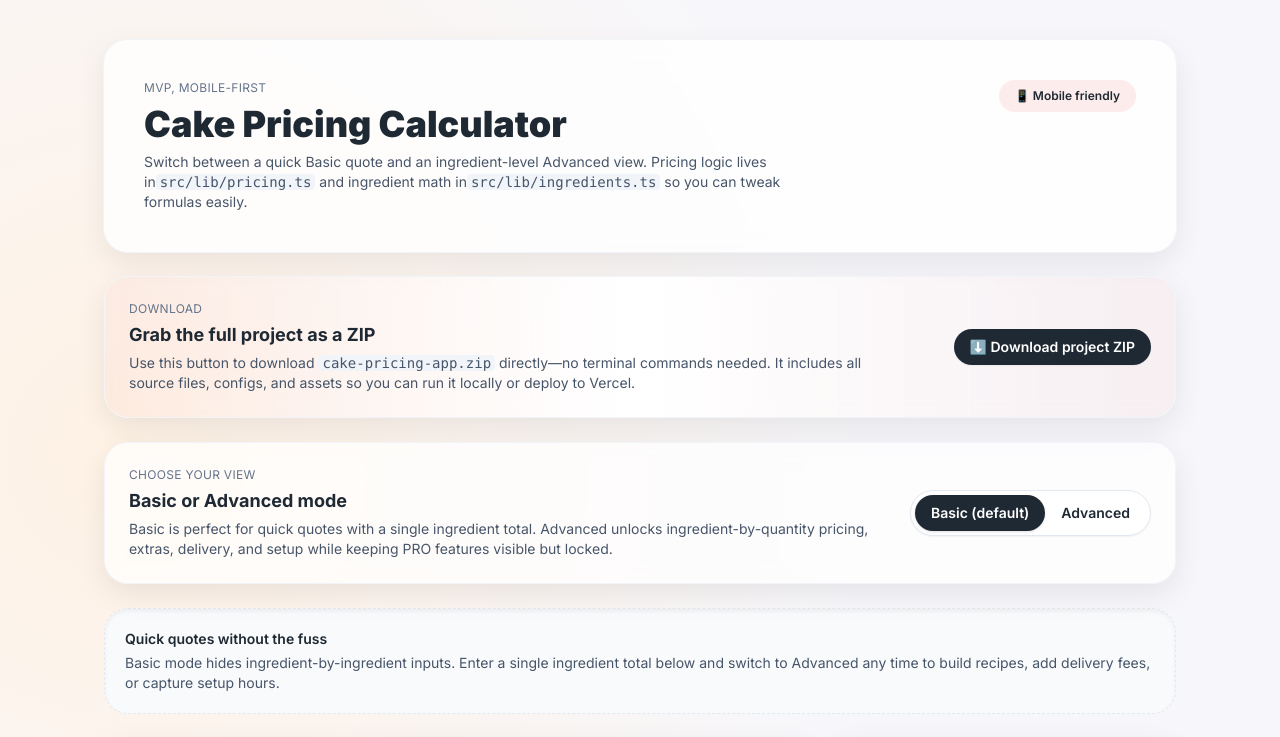
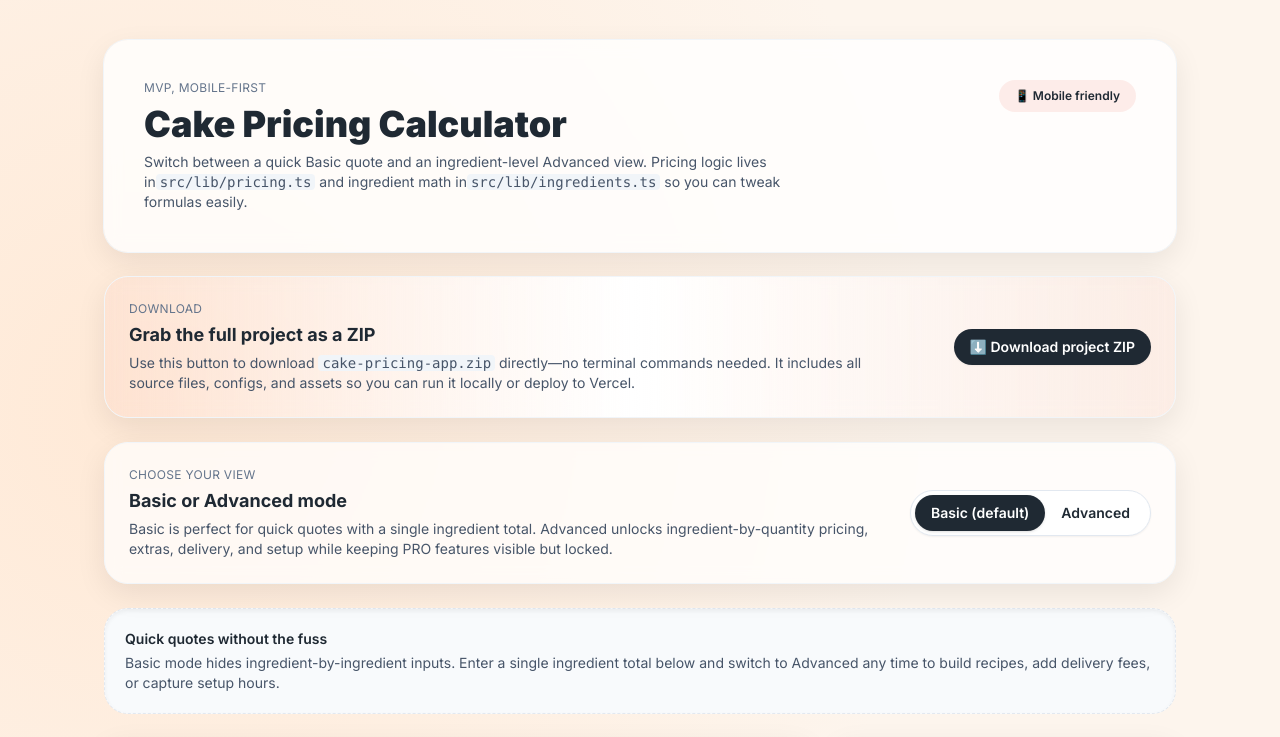
Before and after one commit to vcrs86/cake-pricing-app, a Next.js app: page / in a window 1280 px wide. Shown: the top 737 px of the page. Built offline with nearby package versions, Linux system fonts and the light colour scheme.

Commit message:
Update globals.css

```diff
--- a/src/styles/globals.css
+++ b/src/styles/globals.css
@@ -4,13 +4,13 @@
 
 :root {
   color: #0f172a;
-  background: #f7f7fb;
+  background: #fdf5ed;
 }
 
 body {
-  background: radial-gradient(circle at 10% 20%, #fff2e5, #f7f7fb 35%),
-    radial-gradient(circle at 90% 10%, #fef3f5, #f7f7fb 30%),
-    radial-gradient(circle at 50% 80%, #eef6ff, #f7f7fb 30%);
+  background: radial-gradient(circle at 12% 18%, #ffe9d6, #fdf5ed 36%),
+    radial-gradient(circle at 88% 12%, #ffe8ec, #fdf5ed 34%),
+    radial-gradient(circle at 55% 78%, #f7f2ff, #fdf5ed 32%);
   min-height: 100vh;
 }
 
```
